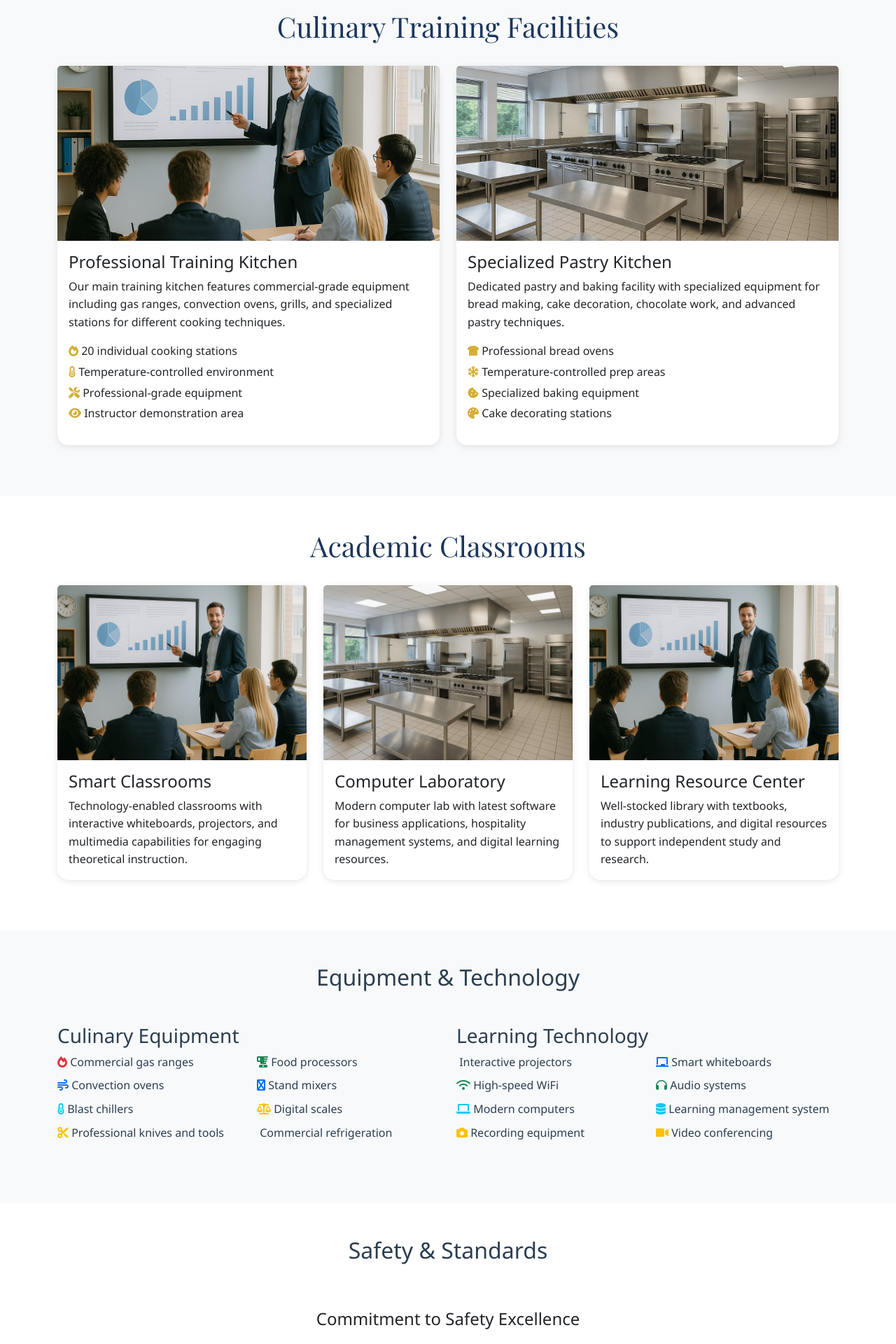
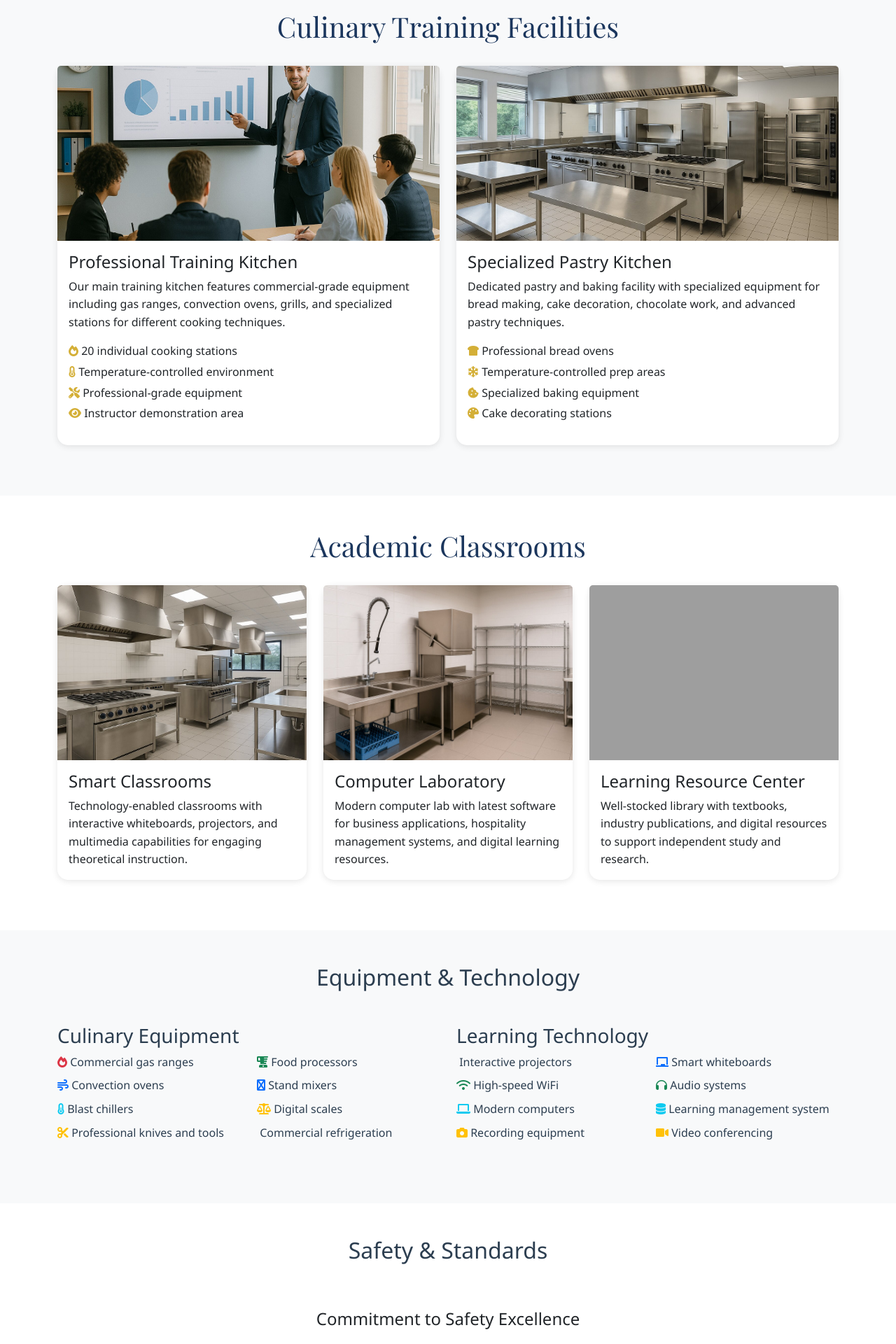
Before and after one commit to IMJDPK/penasia-education-platform, a Flask app: page /facilities in a window 1280 px wide. Shown: the part 1014-2934 px from the top of the page at 70% size. Run offline with Flask 3, Linux system fonts and the light colour scheme; some libraries are stand-ins or nearby versions; grey boxes are pictures that could not be loaded.

Commit message:
Facilities: Wire original facility images and add gallery; improve alt text. Docs: Log implemented updates and site credit.

```diff
--- a/templates/facilities.html
+++ b/templates/facilities.html
@@ -77,7 +77,7 @@
                 </ul>
             </div>
             <div class="col-lg-6">
-                <img src="{{ url_for('static', filename='images/facilities/facilities_01.jpg') }}" class="img-fluid rounded shadow" alt="Modern Kitchen Facility">
+                <img src="{{ url_for('static', filename='images/facilities/facilities_01.jpg') }}" class="img-fluid rounded shadow" alt="University of PenAsia — Modern Kitchen Facility">
             </div>
         </div>
     </div>
@@ -90,7 +90,7 @@
         <div class="row">
             <div class="col-lg-6 mb-4">
                 <div class="card facility-card-premium h-100">
-                    <img src="{{ url_for('static', filename='images/facilities/facilities_01.jpg') }}" class="card-img-top" alt="Professional Kitchen">
+                    <img src="{{ url_for('static', filename='images/facilities/facilities_01.jpg') }}" class="card-img-top" alt="University of PenAsia — Professional Kitchen">
                     <div class="card-body">
                         <h4>Professional Training Kitchen</h4>
                         <p class="card-text">Our main training kitchen features commercial-grade equipment including gas ranges, convection ovens, grills, and specialized stations for different cooking techniques.</p>
@@ -106,7 +106,7 @@
 
             <div class="col-lg-6 mb-4">
                 <div class="card facility-card-premium h-100">
-                    <img src="{{ url_for('static', filename='images/facilities/facilities_02.jpg') }}" class="card-img-top" alt="Pastry Kitchen">
+                    <img src="{{ url_for('static', filename='images/facilities/facilities_02.jpg') }}" class="card-img-top" alt="University of PenAsia — Pastry Kitchen">
                     <div class="card-body">
                         <h4>Specialized Pastry Kitchen</h4>
                         <p class="card-text">Dedicated pastry and baking facility with specialized equipment for bread making, cake decoration, chocolate work, and advanced pastry techniques.</p>
@@ -130,7 +130,7 @@
         <div class="row">
             <div class="col-lg-4 mb-4">
                 <div class="card facility-card-premium h-100">
-                    <img src="{{ url_for('static', filename='images/facilities/facilities_01.jpg') }}" class="card-img-top" alt="Modern Classroom">
+                    <img src="{{ url_for('static', filename='images/facilities/facilities_03.jpg') }}" class="card-img-top" alt="University of PenAsia — Modern Classroom">
                     <div class="card-body">
                         <h4>Smart Classrooms</h4>
                         <p class="card-text">Technology-enabled classrooms with interactive whiteboards, projectors, and multimedia capabilities for engaging theoretical instruction.</p>
@@ -140,7 +140,7 @@
 
             <div class="col-lg-4 mb-4">
                 <div class="card facility-card-premium h-100">
-                    <img src="{{ url_for('static', filename='images/facilities/facilities_02.jpg') }}" class="card-img-top" alt="Computer Lab">
+                    <img src="{{ url_for('static', filename='images/facilities/facilities_04.jpg') }}" class="card-img-top" alt="University of PenAsia — Computer Lab">
                     <div class="card-body">
                         <h4>Computer Laboratory</h4>
                         <p class="card-text">Modern computer lab with latest software for business applications, hospitality management systems, and digital learning resources.</p>
@@ -150,7 +150,7 @@
 
             <div class="col-lg-4 mb-4">
                 <div class="card facility-card-premium h-100">
-                    <img src="{{ url_for('static', filename='images/facilities/facilities_01.jpg') }}" class="card-img-top" alt="Library">
+                    <img src="{{ url_for('static', filename='images/facilities/facilities_05.jpg') }}" class="card-img-top" alt="University of PenAsia — Library">
                     <div class="card-body">
                         <h4>Learning Resource Center</h4>
                         <p class="card-text">Well-stocked library with textbooks, industry publications, and digital resources to support independent study and research.</p>
@@ -371,7 +371,7 @@
             </div>
             <div class="modal-body">
                 <p>Virtual tour feature coming soon! Contact us to schedule an in-person visit.</p>
-                <img src="{{ url_for('static', filename='images/facilities/facilities_01.jpg') }}" class="img-fluid" alt="Kitchen">
+                <img src="{{ url_for('static', filename='images/facilities/facilities_01.jpg') }}" class="img-fluid" alt="University of PenAsia — Kitchen">
             </div>
         </div>
     </div>
@@ -386,7 +386,7 @@
             </div>
             <div class="modal-body">
                 <p>Virtual tour feature coming soon! Contact us to schedule an in-person visit.</p>
-                <img src="{{ url_for('static', filename='images/facilities/facilities_02.jpg') }}" class="img-fluid" alt="Classroom">
+                <img src="{{ url_for('static', filename='images/facilities/facilities_03.jpg') }}" class="img-fluid" alt="University of PenAsia — Classroom">
             </div>
         </div>
     </div>
@@ -401,7 +401,21 @@
             </div>
             <div class="modal-body">
                 <p>Virtual tour feature coming soon! Contact us to schedule an in-person visit.</p>
-                <img src="{{ url_for('static', filename='images/facilities/facilities_01.jpg') }}" class="img-fluid" alt="Campus">
+                <img src="{{ url_for('static', filename='images/facilities/facilities_04.jpg') }}" class="img-fluid" alt="University of PenAsia — Campus">
+
+<!-- Gallery of Original Facilities -->
+<section class="py-5">
+    <div class="container">
+        <h2 class="section-title mb-4">Facilities Gallery</h2>
+        <div class="row g-3">
+            {% for i in range(1,9) %}
+            <div class="col-md-3 col-sm-6">
+                <img src="{{ url_for('static', filename='images/facilities/facilities_%02d.jpg' % i) }}" class="img-fluid rounded" alt="University of PenAsia — Facility {{ i }}">
+            </div>
+            {% endfor %}
+        </div>
+    </div>
+</section>
             </div>
         </div>
     </div>
```
Also changed, not shown: WEBSITE_CHANGES_2025-12-04.md (+9 -0 lines).
